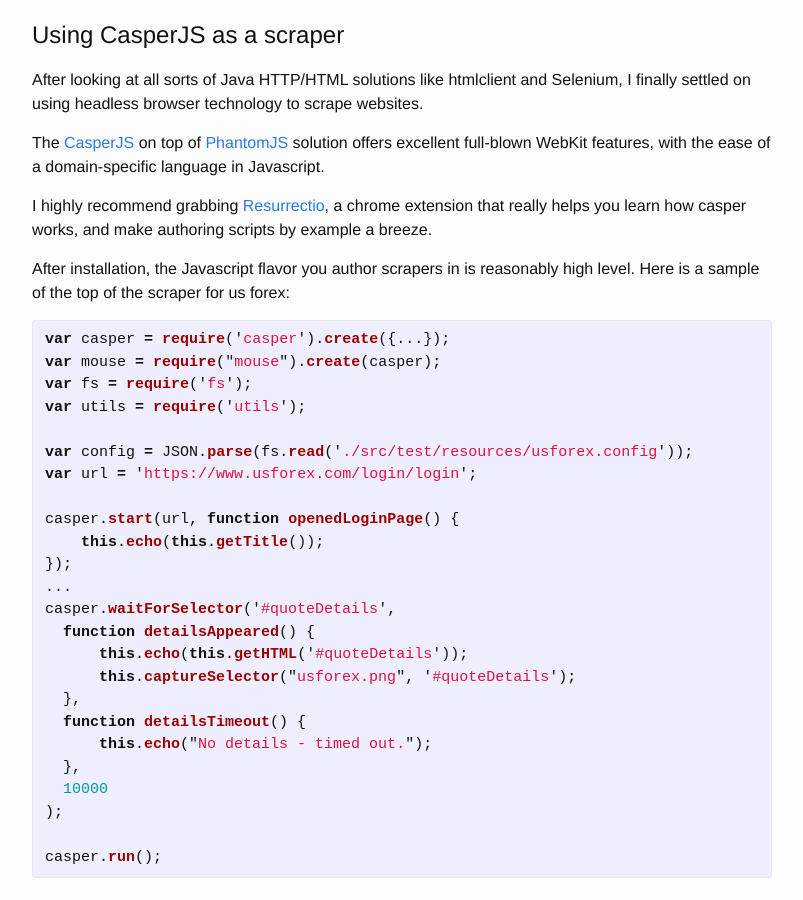
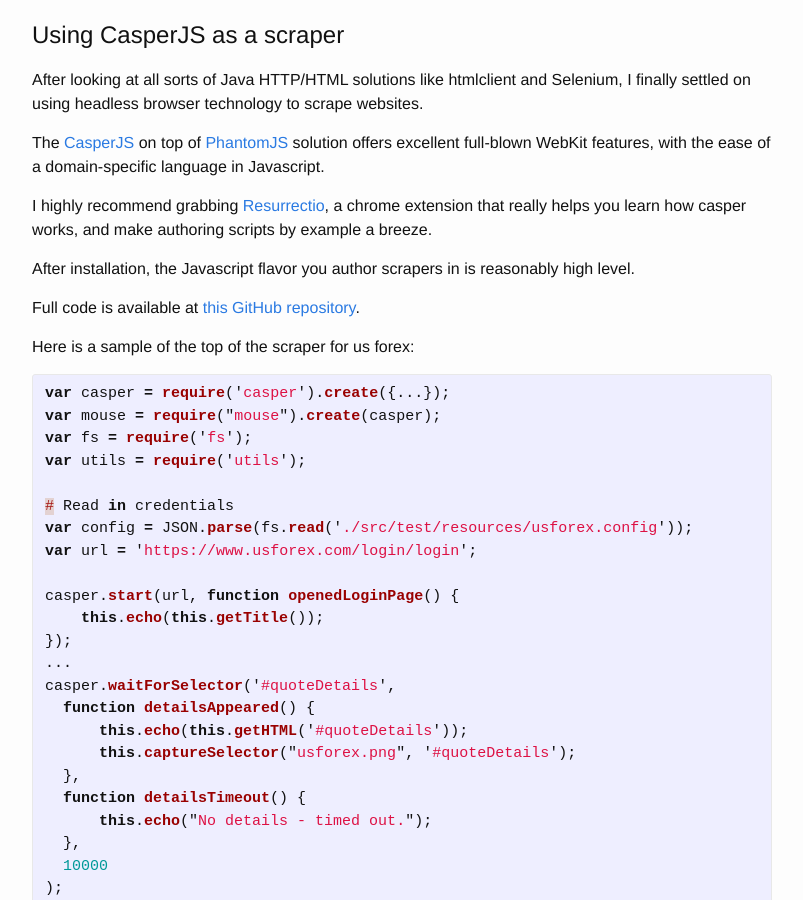
Before and after one commit to nowucca/nowucca.github.io, a Jekyll site: the page built from _posts/2016-03-17-currency-rates-with-casperjs-and-applescript-.markdown, in a window 1280 px wide and 900 px high, scrolled down 1151 px. Shown: the whole window, without its empty margins (238-1041 px from the left). Built offline with Jekyll 4.4.1, drawn with Linux system fonts in a browser that asks for light colours.

```diff
--- a/_posts/2016-03-17-currency-rates-with-casperjs-and-applescript-.markdown
+++ b/_posts/2016-03-17-currency-rates-with-casperjs-and-applescript-.markdown
@@ -41,6 +41,9 @@
 and make authoring scripts by example a breeze.
 
 After installation, the Javascript flavor you author scrapers in is reasonably high level.
+
+Full code is available at [this GitHub repository][2].
+
 Here is a sample of the top of the scraper for us forex:
 
 {% highlight javascript %}
@@ -49,6 +52,7 @@
 var fs = require('fs');
 var utils = require('utils');
 
+# Read in credentials
 var config = JSON.parse(fs.read('./src/test/resources/usforex.config'));
 var url = 'https://www.usforex.com/login/login';
 
```
Also changed, not shown: other parts of _posts/2016-03-17-currency-rates-with-casperjs-and-applescript-.markdown (+1 -0 lines).
